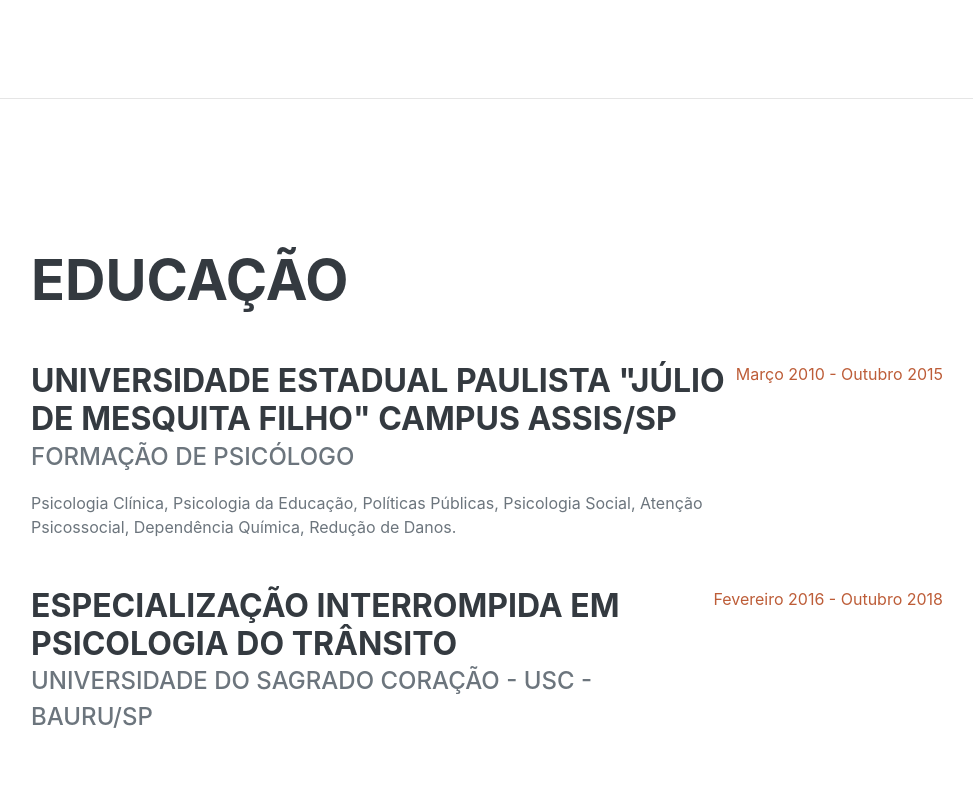
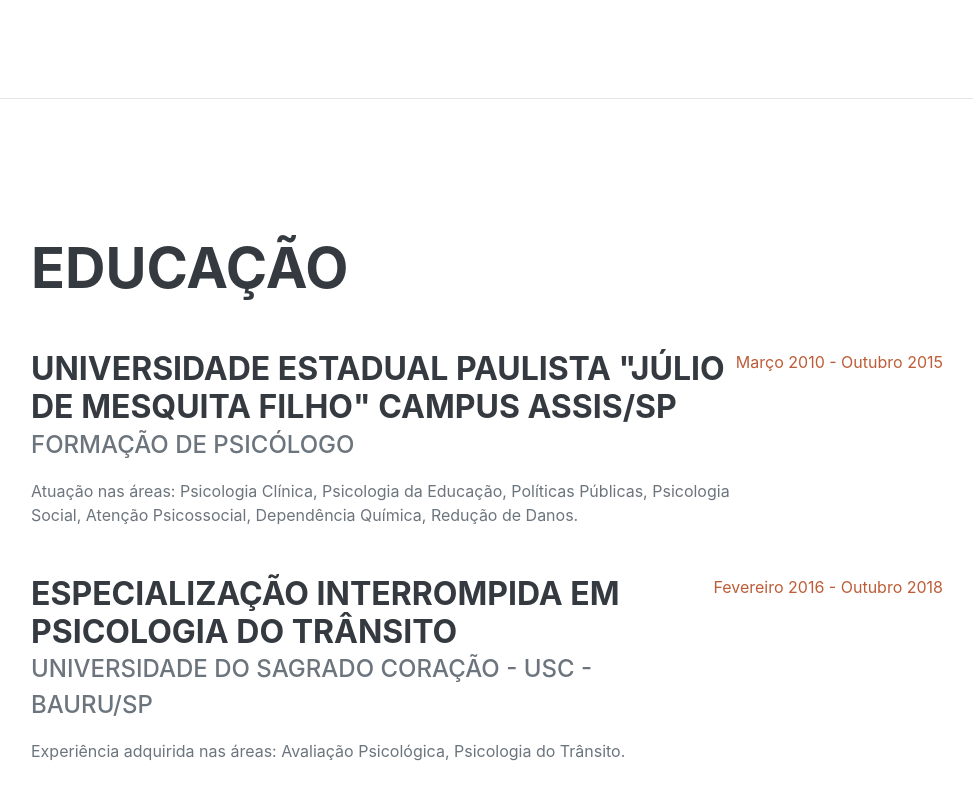
Before and after one commit to guilhermeperaro/guilhermeperaro.github.io, a website: page index.html in a window 1280 px wide. Shown: the part 1503-2303 px from the top of the page, without its empty margins (289-1262 px from the left). Drawn offline with nearby package versions, Linux system fonts and the light colour scheme; a web font is replaced by a local one.

Commit message:
Update index.html
Adição dos ítens na área de formação acadêmica:
-Atuação nas áreas:
-Experiência adquirida nas áreas:

```diff
--- a/index.html
+++ b/index.html
@@ -121,7 +121,7 @@
                         <div class="flex-grow-1">
                             <h3 class="mb-0">Universidade Estadual Paulista "Júlio de Mesquita Filho" Campus Assis/SP</h3>
                             <div class="subheading mb-3">Formação de Psicólogo</div>
-                            <div>Psicologia Clínica, Psicologia da Educação, Políticas Públicas, Psicologia Social, Atenção Psicossocial, Dependência Química, Redução de Danos.</div>
+                            <div>Atuação nas áreas: Psicologia Clínica, Psicologia da Educação, Políticas Públicas, Psicologia Social, Atenção Psicossocial, Dependência Química, Redução de Danos.</div>
                         </div>
                         <div class="flex-shrink-0"><span class="text-primary">Março 2010 - Outubro 2015</span></div>
                     </div>
@@ -129,6 +129,7 @@
                         <div class="flex-grow-1">
                             <h3 class="mb-0">Especialização interrompida em Psicologia do Trânsito</h3>
                             <div class="subheading mb-3">Universidade do Sagrado Coração - USC - Bauru/SP</div>
+                            <div>Experiência adquirida nas áreas: Avaliação Psicológica, Psicologia do Trânsito.</div>
                         </div>
                         <div class="flex-shrink-0"><span class="text-primary">Fevereiro 2016 - Outubro 2018</span></div>
                     </div>
```
